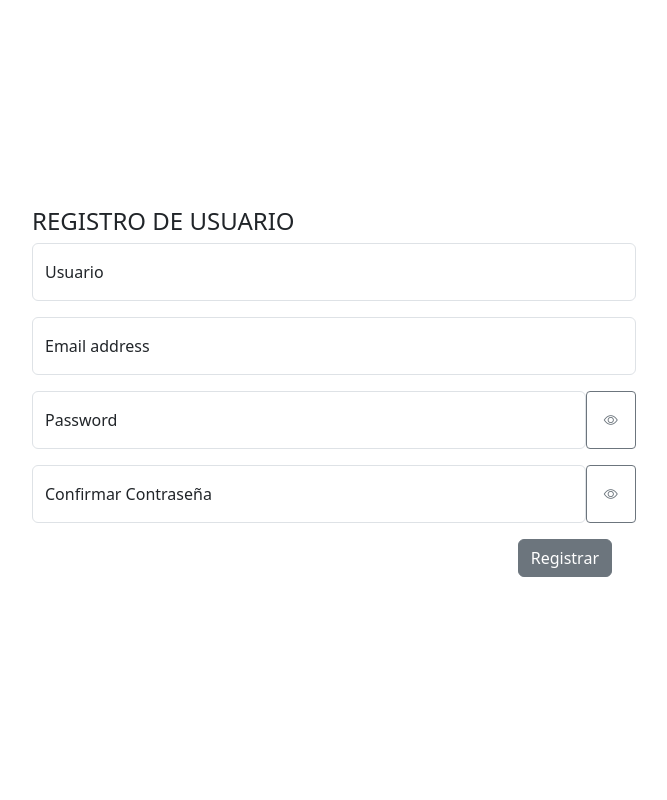
After one commit to jss930/AvanceIngSoftware, a Django app: page /register/ in a window 1280 px wide. The commit adds this page. Shown: the whole page, without its empty margins (306-973 px from the left). Run offline with Django 5.2, Linux system fonts and the light colour scheme.

Commit message:
crear frontend de registro de usuario

```diff
--- a/web/templates/home.html
+++ b/web/templates/home.html
@@ -94,7 +94,7 @@
             ¡Planifica tus rutas de manera inteligente!
         </p>
 
-        <a href="#" class="btn btn-green">Crear Cuenta</a>
+        <a href="{% url 'register'%}" class="btn btn-green">Crear Cuenta</a>
         <a href="#" class="btn btn-blue">Iniciar Sesión</a>
     </div>
 
--- /dev/null
+++ b/web/templates/register.html
@@ -0,0 +1,227 @@
+<link
+  href="https://cdn.jsdelivr.net/npm/bootstrap@5.3.7/dist/css/bootstrap.min.css"
+  rel="stylesheet"
+  integrity="sha384-LN+7fdVzj6u52u30Kp6M/trliBMCMKTyK833zpbD+pXdCLuTusPj697FH4R/5mcr"
+  crossorigin="anonymous" />
+<link
+  rel="stylesheet"
+  href="https://cdn.jsdelivr.net/npm/bootstrap-icons@1.11.3/font/bootstrap-icons.min.css" />
+
+<div class="container-fluid m-0 row" style="min-height: 100%">
+  <main class="form-signin col-md-6 py-5 m-auto">
+    <h4 class="">REGISTRO DE USUARIO</h4>
+    <form action="" method="post" id="registro-form" novalidate>
+      <div class="form-floating mb-3">
+        <input
+          type="text"
+          class="form-control"
+          id="username"
+          placeholder="Usuario"
+          required />
+        <label for="username">Usuario</label>
+        <div class="invalid-feedback">Ingresa un usuario válido.</div>
+      </div>
+
+      <div class="form-floating mb-3">
+        <input
+          type="email"
+          class="form-control"
+          id="email"
+          placeholder="name@example.com"
+          required />
+        <label for="email">Email address</label>
+        <div class="invalid-feedback">Ingresa un correo válido.</div>
+      </div>
+
+      {% comment %}
+      <div class="form-floating mb-3 position-relative">
+        <input
+          type="password"
+          class="form-control password-input"
+          id="password1"
+          placeholder="Contraseña"
+          required />
+        <label for="password1">Password</label>
+        <button
+          type="button"
+          class="position-absolute end-0 top-0 m-3 me-4 btn btn-outline-secondary btn-sm toggle-password">
+          <i class="bi bi-eye toggle-icon"></i>
+        </button>
+        <div class="invalid-feedback">
+          Ingresa una contraseña válido (tamaño >5).
+        </div>
+      </div>
+      {% endcomment %}
+
+      <div class="position-relative d-flex w-100">
+        <div class="form-floating mb-3 position-relative col-11">
+          <input
+            type="password"
+            class="form-control password-input"
+            id="password1"
+            placeholder="Contraseña"
+            required />
+          <label for="password1">Password</label>
+          <div class="invalid-feedback position-absolute">
+            Ingresa una contraseña válido (tamaño >5).
+          </div>
+        </div>
+        <button
+          type="button"
+          class="btn btn-outline-secondary btn-sm toggle-password mb-3 col-1">
+          <i class="bi bi-eye toggle-icon"></i>
+        </button>
+      </div>
+
+      <div class="position-relative d-flex w-100">
+        <div class="form-floating mb-3 position-relative col-11">
+          <input
+            type="password"
+            class="form-control password-input"
+            id="password2"
+            placeholder="Confirmar contraseña"
+            required />
+          <label for="password2">Confirmar Contraseña</label>
+          <div class="invalid-feedback position-absolute">
+            Las contraseñas no coinciden.
+          </div>
+        </div>
+        <button
+          type="button"
+          class="btn btn-outline-secondary btn-sm toggle-password mb-3 col-1">
+          <i class="bi bi-eye toggle-icon"></i>
+        </button>
+      </div>
+
+      {% comment %}
+      <div class="form-floating mb-3 position-relative">
+        <input
+          type="password"
+          class="form-control password-input"
+          id="password2"
+          placeholder="Confirmar contraseña"
+          required />
+        <label for="password2">Confirmar Contraseña</label>
+        <button
+          type="button"
+          class="position-absolute end-0 top-0 m-3 btn btn-outline-secondary btn-sm toggle-password">
+          <i class="bi bi-eye toggle-icon"></i>
+        </button>
+        <div class="invalid-feedback">Las contraseñas no coinciden.</div>
+      </div>
+      {% endcomment %}
+
+      <div class="d-flex justify-content-end pe-4">
+        <button type="submit" class="btn btn-secondary">Registrar</button>
+      </div>
+    </form>
+  </main>
+</div>
+<script>
+  const form = document.getElementById("registro-form");
+  const username = document.getElementById("username");
+  const emailInput = document.getElementById("email");
+  const password1 = document.getElementById("password1");
+  const password2 = document.getElementById("password2");
+
+  const passwordFields = document.querySelectorAll(".password-input");
+  const toggleButtons = document.querySelectorAll(".toggle-password");
+
+  // Mostrar/ocultar contraseñas
+  toggleButtons.forEach((button, index) => {
+    const icon = button.querySelector(".toggle-icon");
+    const input = passwordFields[index];
+
+    button.addEventListener("click", () => {
+      const type =
+        input.getAttribute("type") === "password" ? "text" : "password";
+      input.setAttribute("type", type);
+      icon.classList.toggle("bi-eye");
+      icon.classList.toggle("bi-eye-slash");
+    });
+  });
+
+  // Validación al enviar el formulario
+  form.addEventListener("submit", function (e) {
+    let valid = true;
+
+    // Limpiar clases anteriores
+    [username, emailInput, password1, password2].forEach((input) => {
+      input.classList.remove("is-invalid");
+    });
+
+    // Validar usuario
+    if (username.value.trim() === "") {
+      username.classList.add("is-invalid");
+      valid = false;
+    }
+
+    // Validar email
+    const emailValue = emailInput.value.trim();
+    const emailRegex = /^[^\s@]+@[^\s@]+\.[^\s@]+$/;
+
+    if (emailValue === "" || !emailRegex.test(emailValue)) {
+      emailInput.classList.add("is-invalid");
+      valid = false;
+    }
+
+    // Validar contraseña no vacía y longitud mínima
+    if (password1.value.length < 6) {
+      password1.classList.add("is-invalid");
+      valid = false;
+    }
+
+    // Validar que las contraseñas coincidan
+    if (password1.value !== password2.value) {
+      password2.classList.add("is-invalid");
+      valid = false;
+    }
+
+    // Cancelar envío si hay errores
+    if (!valid) {
+      e.preventDefault();
+    }
+  });
+</script>
+
+{% comment %}
+<div class="row m-auto justify-content-center pt-5" style="min-height: 100vh">
+  <div class="container col-sm-10 col-lg-6 p-5">
+    <form action="php/verificar_contra.php" method="POST">
+      <input type="hidden" name="email" value="<?php echo $email; ?>" />
+      <div class="mb-3 position-relative">
+        <input
+          class="form-control p-3"
+          type="password"
+          name="password"
+          id="password-input"
+          placeholder="Dirrec"
+          required />
+      </div>
+      <div class="mb-3 position-relative">
+        <input
+          class="form-control p-3"
+          type="password"
+          name="password"
+          id="password-input"
+          placeholder="*Contraseña"
+          required />
+        <button
+          type="button"
+          id="toggle-password"
+          class="position-absolute end-0 top-0 m-3 btn btn-outline-secondary btn-sm">
+          <i id="toggle-icon" class="bi bi-eye"></i>
+        </button>
+      </div>
+      <div>
+        <a href="" class="text-secondary">¿Olvidaste tu contraseña?</a>
+      </div>
+      <div class="d-flex justify-content-end">
+        <button type="submit" class="btn btn-dark mt-3 py-3 px-5 rounded-5">
+          <strong>Iniciar sesión</strong>
+        </button>
+      </div>
+    </form>
+  </div>
+</div>
+{% endcomment %}
--- a/web/urls.py
+++ b/web/urls.py
@@ -3,4 +3,5 @@ from . import views
 
 urlpatterns = [
     path('', views.home, name='home'),
+    path('register/', views.register, name='register'),
 ]
--- a/web/views.py
+++ b/web/views.py
@@ -4,3 +4,6 @@ from django.shortcuts import render
 
 def home(request):
     return render(request, 'home.html')
+
+def register(request):
+    return render(request, 'register.html')
```
